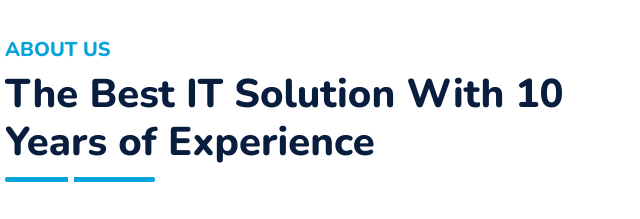
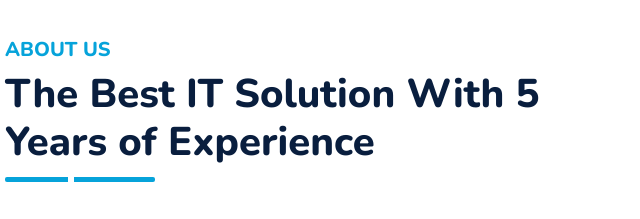
Before and after one commit to SanthoshNumentica/website, a plain HTML site: page about.html in a window 1280 px wide. Shown: the part 581-800 px from the top of the page, 77-717 px from the left. Drawn offline with nearby package versions, Linux system fonts and the light colour scheme.

Commit message:
experience updated

```diff
--- a/about.html
+++ b/about.html
@@ -141,7 +141,7 @@
                 <div class="col-lg-7">
                     <div class="section-title position-relative pb-3 mb-5">
                         <h5 class="fw-bold text-primary text-uppercase">About Us</h5>
-                        <h1 class="mb-0">The Best IT Solution With 10 Years of Experience</h1>
+                        <h1 class="mb-0">The Best IT Solution With 5 Years of Experience</h1>
                     </div>
                     <p class="mb-4">Tempor erat elitr rebum at clita. Diam dolor diam ipsum et tempor sit. Aliqu diam amet diam et eos labore. Clita erat ipsum et lorem et sit, sed stet no labore lorem sit. Sanctus clita duo justo et tempor eirmod magna dolore erat amet</p>
                     <div class="row g-0 mb-3">
```
